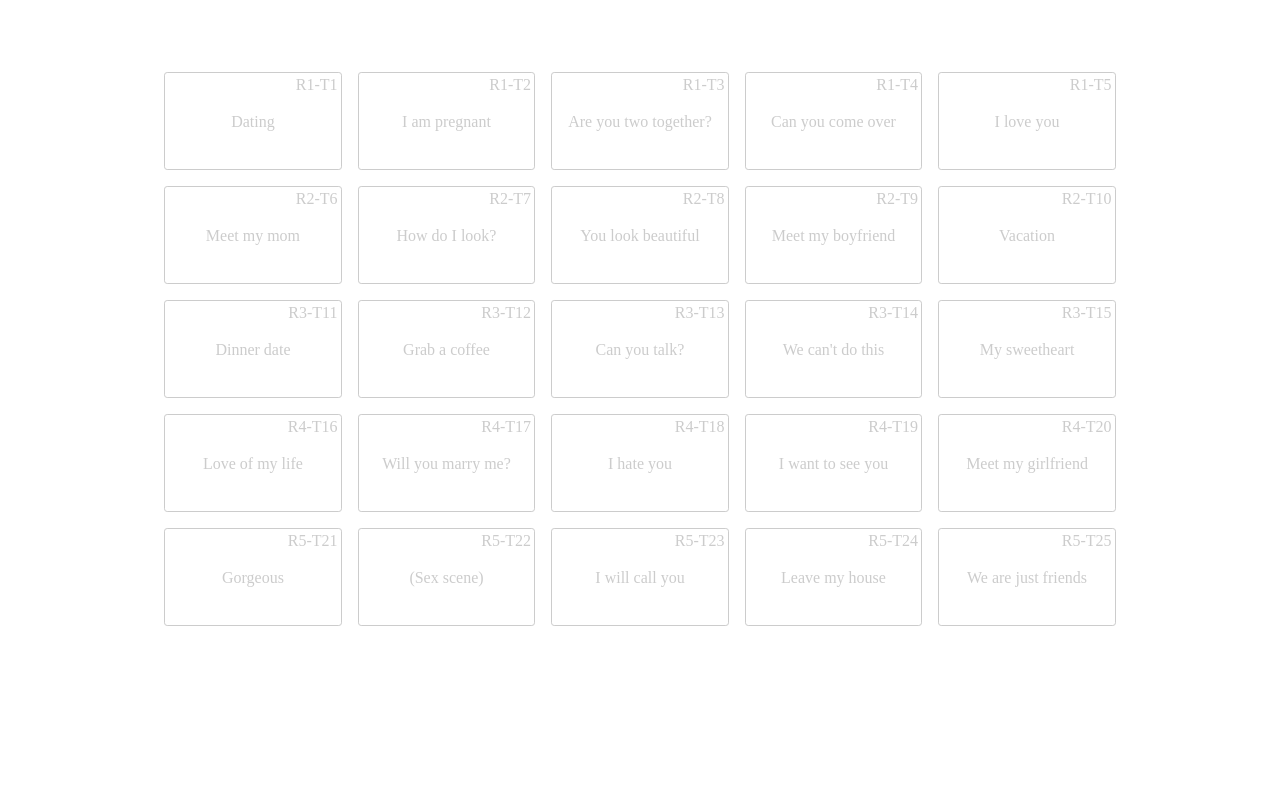
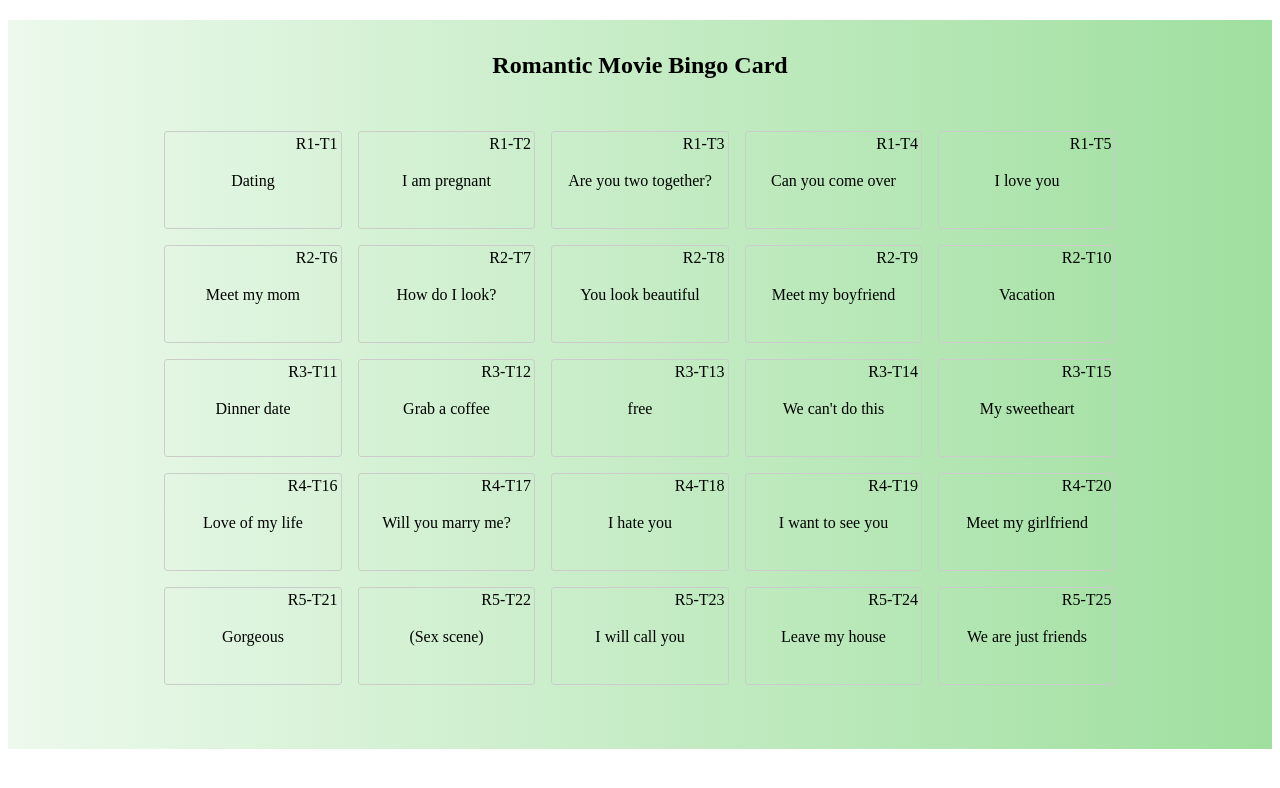
Before and after one commit to w3bh4ck/gb-game, a Next.js app: page / in a window 1280 px wide. Shown: the top 788 px of the page. Built offline with nearby package versions, Linux system fonts and the light colour scheme.

Commit message:
Core(_): Add styling for the selected cards

```diff
--- a/pages/index.tsx
+++ b/pages/index.tsx
@@ -6,6 +6,7 @@ import GridBox from "../src/components/grid-box"
 export default function Home() {
 	// const [suffledTiles, setShuffledTiles]
 	const [winingStreak, setWinningStreak] = useState(0);
+	const [allSelectedTiles, setSelectedTiles] = useState([])
 	const [boardTrackingArray, setBoardTrackingArray] = useState([
 		[0, 0, 0, 0, 0],
 		[0, 0, 0, 0, 0],
@@ -14,7 +15,7 @@ export default function Home() {
 		[0, 0, 0, 0, 0]]);
 
 
-	const onClickCard = (index: number) => {
+	const onClickCard = (index: number, label: string) => {
 		let row = Math.ceil((index + 1) / 5);  //get selected row
 		let col = (index + 1) - (row - 1) * 5;  //get selected column
 
@@ -26,7 +27,7 @@ export default function Home() {
 			copyBoardArray[row - 1][col - 1] = 1;
 		}
 		setBoardTrackingArray(copyBoardArray);
-
+		updateSelectedItems(label)
 		//Check winning criteria
 		checkWinningCriteria();
 	}
@@ -81,7 +82,6 @@ export default function Home() {
 			leftBaseNumber++
 		}
 		for (let y = 0; y < array.length; y++) {
-			console.log("diagonal", rightDiagonalTotal + array[y][rightBaseNumber]);
 			rightDiagonalTotal = rightDiagonalTotal + array[y][rightBaseNumber];
 			rightBaseNumber--
 		}
@@ -90,14 +90,33 @@ export default function Home() {
 		}
 	}
 
+	const updateSelectedItems = (label) => {
+		console.log("label", label)
+		let copySelectedItems = [...allSelectedTiles];
+		if (copySelectedItems.includes(label)) {
+			let removedItem = copySelectedItems.filter(entry => entry !== label);
+			setSelectedTiles(removedItem)
+		} else {
+			copySelectedItems.push(label);
+			setSelectedTiles(copySelectedItems);
+		}
+	}
+
 	return (
-		<StyleMainWrapper>
-			<StyleGridLayout>
-				{CARD_DATA && CARD_DATA.length > 0 ? CARD_DATA.map((label, index) => {
-					return <GridBox key={index} index={index} label={label} onClickCard={onClickCard} />
-				}) : ""}
-			</StyleGridLayout>
-		</StyleMainWrapper>
+		<Page>
+			<div>
+				<Header>
+					Romantic Movie Bingo Card
+				</Header>
+			</div>
+			<BoardWrapper>
+				<StyleGridLayout>
+					{CARD_DATA && CARD_DATA.length > 0 ? CARD_DATA.map((label, index) => {
+						return <GridBox key={index} index={index} label={index === 12 ? "free" : label} onClickCard={onClickCard} selectedTiles={allSelectedTiles} />
+					}) : ""}
+				</StyleGridLayout>
+			</BoardWrapper>
+		</Page>
 	);
 }
 
@@ -112,8 +131,22 @@ const StyleGridLayout = styled.div`
  }
 `;
 
-const StyleMainWrapper = styled.div`
+const BoardWrapper = styled.div`
 	display: flex;
 	justify-content: center;
-	padding-top: 4rem;
 `;
+
+const Header = styled.h2`
+display: flex;
+justify-content: center;
+font-weight: bold;
+padding: 2rem;
+`;
+
+const Page = styled.div`
+background-image: linear-gradient(to right, #ecf9ec, #9fdf9f);
+padding-bottom: 4rem;
+@media (max-width: 768px) {
+				font-size: 0.9rem;
+ }
+`;
--- a/src/components/grid-box/index.tsx
+++ b/src/components/grid-box/index.tsx
@@ -4,7 +4,8 @@ import React, { FC } from 'react';
 interface Iprops {
   label: string;
   index: number;
- onClickCard: (index: number) => void
+  onClickCard: (index: number, label: string) => void,
+  selectedTiles: Array<string>
 }
 
 const formatId = (index: number): string => {
@@ -13,14 +14,14 @@ const formatId = (index: number): string => {
     return `R${row}-T${index + 1}`
 }
 
-const GridBox: FC<Iprops> = ({ label, index, onClickCard }) => {
+const GridBox: FC<Iprops> = ({ label, index, onClickCard, selectedTiles }) => {
   return (
-  <StyleBox onClick={() => onClickCard(index)}>
+    <StyleBox className={selectedTiles.includes(label) ? "selected" : ""} onClick={() => onClickCard(index, label)}>
       <NumberWrapper>
         <span className='number'>{formatId(index)}</span>
       </NumberWrapper>
       <LabelWrapper>
-    <span className='label'>
+        <span className={selectedTiles.includes(label) ? 'label selected' : "label"}>
           {label}
         </span>
       </LabelWrapper>
@@ -35,6 +36,13 @@ const StyleBox = styled.div`
   height: 6rem;
   border-radius: 0.2rem;
   cursor: pointer;
+  .selected{
+    border: 2px solid #006600;
+    border-radius: 50%;
+    color: white;
+    opacity: 0.5;
+  background-image: linear-gradient(to right, #006600,  #003300);
+  }
   @media (max-width: 768px) {
     font-size: 11px;
     height: 3rem;
@@ -47,12 +55,12 @@ const LabelWrapper = styled.div`
   display: flex;
   justify-content: center;
   .label{
-   color: #ccc;
    padding: 1rem ;
   }
    @media (max-width: 768px) {
   .label{
    padding: 0.1rem ;
+   font-size: 9px;
   }
   }
 `;
@@ -60,7 +68,9 @@ const NumberWrapper = styled.div`
   display: flex;
   justify-content: end;
   .number{
-   color: #ccc;
    padding: 0.2rem;
   }
+  @media (max-width: 768px) {
+    font-size: 7px;
+  }
 `;
```
Lines whose indentation alone changed are shown as unchanged.
